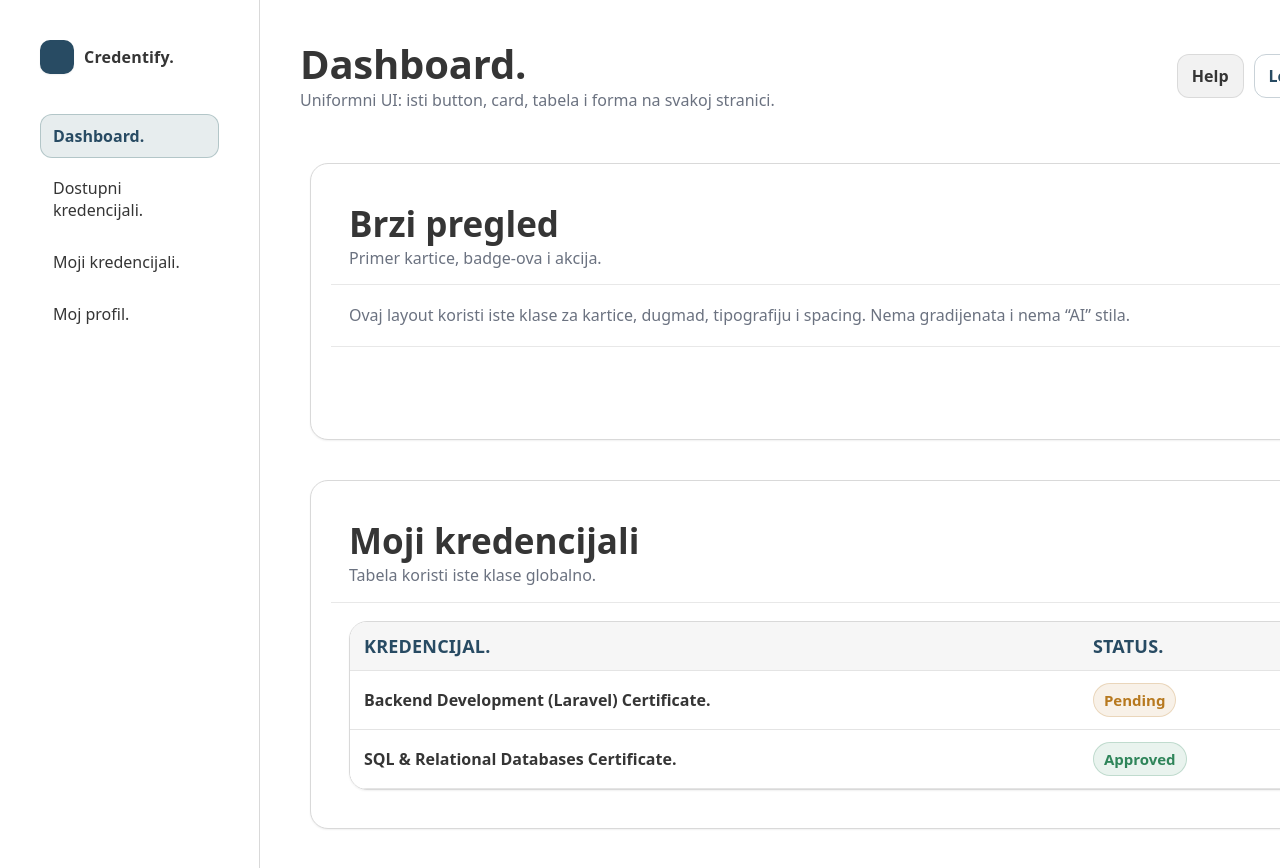
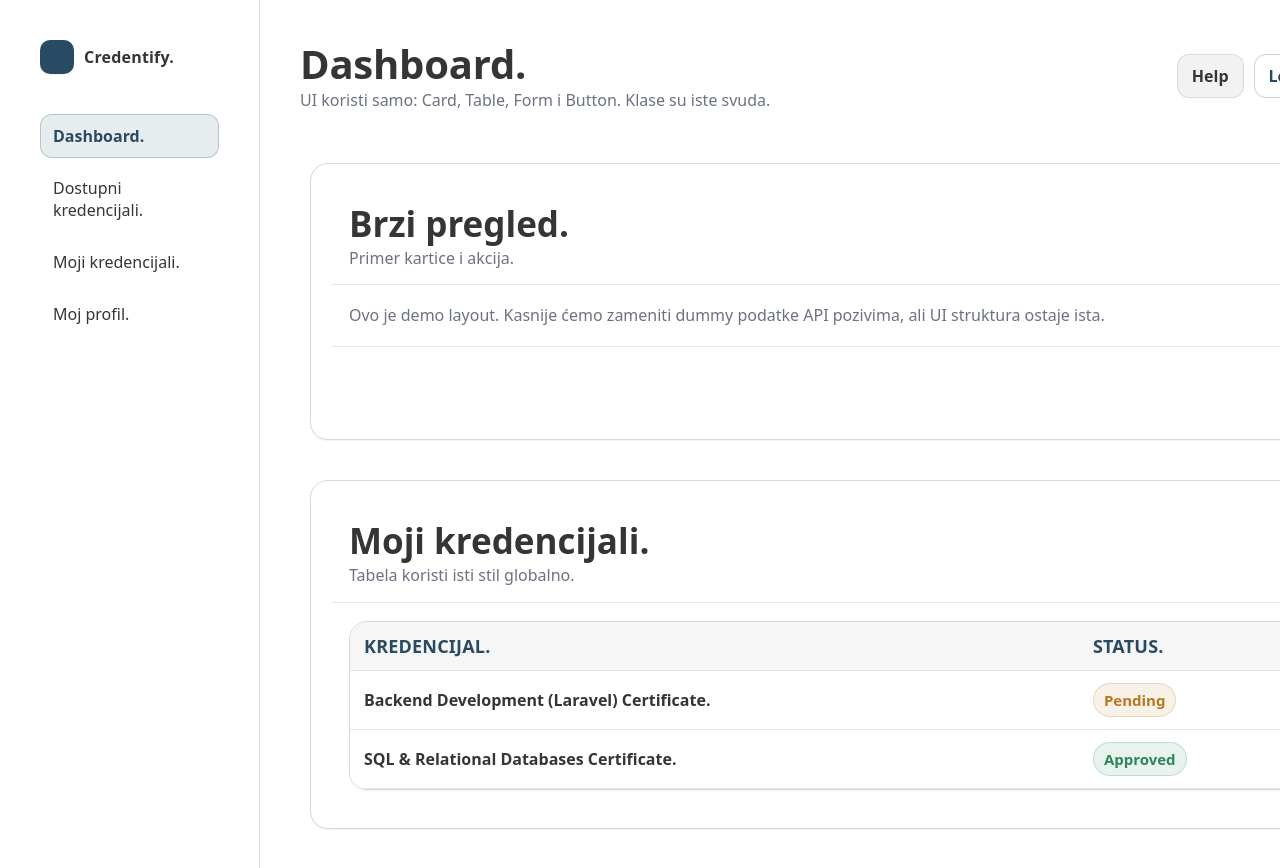
Before and after one commit to elab-development/internet-tehnologije-2025-credentify_2021_1107, a React (Create React App) app in the folder credentify-fe/: page / in a window 1280 px wide. Shown: the top 868 px of the page. Built offline with nearby package versions, Linux system fonts and the light colour scheme.

Commit message:
Reusable komponente da lakse pravimo stranice

```diff
--- a/credentify-fe/src/App.js
+++ b/credentify-fe/src/App.js
@@ -1,40 +1,10 @@
 import React, { useMemo, useState } from "react";
 import "./App.css";
 
-function Button({ variant = "primary", children, ...props }) {
-  const cls = `btn ${
-    variant === "primary"
-      ? "btn-primary"
-      : variant === "secondary"
-      ? "btn-secondary"
-      : variant === "danger"
-      ? "btn-danger"
-      : "btn-ghost"
-  }`;
-  return (
-    <button className={cls} {...props}>
-      {children}
-    </button>
-  );
-}
-
-function Card({ title, subtitle, actions, children, footer }) {
-  return (
-    <div className="card">
-      {(title || subtitle || actions) && (
-        <div className="card-header">
-          <div>
-            {title && <h2 className="h2">{title}</h2>}
-            {subtitle && <p className="p">{subtitle}</p>}
-          </div>
-          {actions && <div style={{ display: "flex", gap: 10 }}>{actions}</div>}
-        </div>
-      )}
-      <div className="card-content">{children}</div>
-      {footer && <div className="card-footer">{footer}</div>}
-    </div>
-  );
-}
+import Button from "./components/Button";
+import Card from "./components/Card";
+import Table from "./components/Table";
+import Form from "./components/Form";
 
 function Badge({ tone = "neutral", children }) {
   const cls =
@@ -46,48 +16,6 @@ function Badge({ tone = "neutral", children }) {
       ? "badge badge-danger"
       : "badge badge-neutral";
   return <span className={cls}>{children}</span>;
-}
-
-function ProfileCard({ user, onSave }) {
-  const [profileInfo, setProfileInfo] = useState(user.profile_info);
-
-  return (
-    <Card
-      title="Moj profil"
-      subtitle="Uredi samo profile info, ostalo je read-only."
-      actions={<Badge tone="neutral">{user.role}</Badge>}
-      footer={
-        <Button variant="primary" onClick={() => onSave(profileInfo)}>
-          Sačuvaj
-        </Button>
-      }
-    >
-      <div className="profile">
-        <div className="avatar">{user.name.slice(0, 1).toUpperCase()}</div>
-        <div className="kv">
-          <div className="kv-row">
-            <div className="kv-key">Ime.</div>
-            <div className="kv-val">{user.name}.</div>
-          </div>
-          <div className="kv-row">
-            <div className="kv-key">Email.</div>
-            <div className="kv-val">{user.email}.</div>
-          </div>
-
-          <div className="field" style={{ marginTop: 8 }}>
-            <div className="label">Profile info.</div>
-            <textarea
-              className="textarea"
-              value={profileInfo || ""}
-              onChange={(e) => setProfileInfo(e.target.value)}
-              placeholder="Unesi kratak opis profila."
-            />
-            <div className="helper">Preporuka: do 2–3 rečenice.</div>
-          </div>
-        </div>
-      </div>
-    </Card>
-  );
 }
 
 function CredentialCard({ credential, onApply }) {
@@ -111,53 +39,14 @@ function CredentialCard({ credential, onApply }) {
         </div>
 
         <div style={{ display: "flex", gap: 10, marginTop: 6 }}>
-          <Button variant="primary" onClick={() => onApply(credential.id)}>
+          <Button variant="primary" type="button" onClick={() => onApply(credential.id)}>
             Prijavi se
           </Button>
-          <Button variant="ghost">Detalji</Button>
+          <Button variant="ghost" type="button">
+            Detalji
+          </Button>
         </div>
       </div>
-    </div>
-  );
-}
-
-function SimpleTable({ rows }) {
-  return (
-    <div className="table-wrap">
-      <table className="table">
-        <thead>
-          <tr>
-            <th>Kredencijal.</th>
-            <th>Status.</th>
-            <th>Issued.</th>
-            <th>Expiry.</th>
-          </tr>
-        </thead>
-        <tbody>
-          {rows.map((r) => (
-            <tr key={r.id}>
-              <td style={{ fontWeight: 700, color: "#353535" }}>{r.credential}.</td>
-              <td>
-                <Badge
-                  tone={
-                    r.status === "Approved"
-                      ? "success"
-                      : r.status === "Pending"
-                      ? "warning"
-                      : r.status === "Rejected"
-                      ? "danger"
-                      : "neutral"
-                  }
-                >
-                  {r.status}
-                </Badge>
-              </td>
-              <td>{r.issued || "-"}</td>
-              <td>{r.expiry || "-"}</td>
-            </tr>
-          ))}
-        </tbody>
-      </table>
     </div>
   );
 }
@@ -166,12 +55,15 @@ export default function App() {
   const [page, setPage] = useState("dashboard");
   const [search, setSearch] = useState("");
 
+  const [profileInfo, setProfileInfo] = useState(
+    "Standardni korisnik Credentify aplikacije. Prati svoje kredencijale i veštine."
+  );
+
   const user = useMemo(
     () => ({
       name: "Nikola",
       email: "nikola@credentify.test",
       role: "user",
-      profile_info: "Standardni korisnik Credentify aplikacije. Prati svoje kredencijale i veštine.",
     }),
     []
   );
@@ -208,8 +100,20 @@ export default function App() {
 
   const myRows = useMemo(
     () => [
-      { id: 11, credential: "Backend Development (Laravel) Certificate", status: "Pending", issued: null, expiry: null },
-      { id: 12, credential: "SQL & Relational Databases Certificate", status: "Approved", issued: "2026-01-12", expiry: "2029-01-12" },
+      {
+        id: 11,
+        credential: "Backend Development (Laravel) Certificate",
+        status: "Pending",
+        issued: null,
+        expiry: null,
+      },
+      {
+        id: 12,
+        credential: "SQL & Relational Databases Certificate",
+        status: "Approved",
+        issued: "2026-01-12",
+        expiry: "2029-01-12",
+      },
     ],
     []
   );
@@ -217,16 +121,53 @@ export default function App() {
   const filteredCredentials = useMemo(() => {
     const q = search.trim().toLowerCase();
     if (!q) return credentials;
-    return credentials.filter((c) => c.name.toLowerCase().includes(q) || c.category.toLowerCase().includes(q) || c.issuer.toLowerCase().includes(q));
+    return credentials.filter(
+      (c) =>
+        c.name.toLowerCase().includes(q) ||
+        c.category.toLowerCase().includes(q) ||
+        c.issuer.toLowerCase().includes(q)
+    );
   }, [credentials, search]);
 
   function onApply(id) {
     alert(`Prijava poslata za credential_id=${id}.`);
   }
 
-  function onSaveProfile(profileInfo) {
+  function onSaveProfile() {
     alert(`Profile info sačuvan: ${profileInfo}`);
   }
+
+  const myCredentialsColumns = useMemo(
+    () => [
+      {
+        key: "credential",
+        header: "Kredencijal",
+        render: (row) => <span style={{ fontWeight: 700 }}>{row.credential}.</span>,
+      },
+      {
+        key: "status",
+        header: "Status",
+        render: (row) => (
+          <Badge
+            tone={
+              row.status === "Approved"
+                ? "success"
+                : row.status === "Pending"
+                ? "warning"
+                : row.status === "Rejected"
+                ? "danger"
+                : "neutral"
+            }
+          >
+            {row.status}
+          </Badge>
+        ),
+      },
+      { key: "issued", header: "Issued", render: (row) => (row.issued ? row.issued : "-") },
+      { key: "expiry", header: "Expiry", render: (row) => (row.expiry ? row.expiry : "-") },
+    ],
+    []
+  );
 
   return (
     <div className="app">
@@ -237,16 +178,28 @@ export default function App() {
         </div>
 
         <div className="nav">
-          <button className={`nav-item ${page === "dashboard" ? "is-active" : ""}`} onClick={() => setPage("dashboard")}>
+          <button
+            className={`nav-item ${page === "dashboard" ? "is-active" : ""}`}
+            onClick={() => setPage("dashboard")}
+          >
             Dashboard.
           </button>
-          <button className={`nav-item ${page === "available" ? "is-active" : ""}`} onClick={() => setPage("available")}>
+          <button
+            className={`nav-item ${page === "available" ? "is-active" : ""}`}
+            onClick={() => setPage("available")}
+          >
             Dostupni kredencijali.
           </button>
-          <button className={`nav-item ${page === "my" ? "is-active" : ""}`} onClick={() => setPage("my")}>
+          <button
+            className={`nav-item ${page === "my" ? "is-active" : ""}`}
+            onClick={() => setPage("my")}
+          >
             Moji kredencijali.
           </button>
-          <button className={`nav-item ${page === "profile" ? "is-active" : ""}`} onClick={() => setPage("profile")}>
+          <button
+            className={`nav-item ${page === "profile" ? "is-active" : ""}`}
+            onClick={() => setPage("profile")}
+          >
             Moj profil.
           </button>
         </div>
@@ -264,12 +217,18 @@ export default function App() {
                 ? "Moji kredencijali."
                 : "Moj profil."}
             </h1>
-            <p className="p">Uniformni UI: isti button, card, tabela i forma na svakoj stranici.</p>
+            <p className="p">
+              UI koristi samo: Card, Table, Form i Button. Klase su iste svuda.
+            </p>
           </div>
 
           <div style={{ display: "flex", gap: 10 }}>
-            <Button variant="secondary">Help</Button>
-            <Button variant="ghost">Logout</Button>
+            <Button variant="secondary" type="button">
+              Help
+            </Button>
+            <Button variant="ghost" type="button">
+              Logout
+            </Button>
           </div>
         </div>
 
@@ -278,25 +237,30 @@ export default function App() {
             <>
               <Card
                 title="Brzi pregled"
-                subtitle="Primer kartice, badge-ova i akcija."
+                subtitle="Primer kartice i akcija."
                 actions={<Badge tone="success">Active</Badge>}
-                footer={<Button variant="primary" onClick={() => setPage("available")}>Pregledaj kredencijale</Button>}
+                footer={
+                  <Button variant="primary" type="button" onClick={() => setPage("available")}>
+                    Pregledaj kredencijale
+                  </Button>
+                }
               >
                 <p className="p">
-                  Ovaj layout koristi iste klase za kartice, dugmad, tipografiju i spacing. Nema gradijenata i nema “AI” stila.
+                  Ovo je demo layout. Kasnije ćemo zameniti dummy podatke API pozivima, ali UI
+                  struktura ostaje ista.
                 </p>
               </Card>
 
-              <Card title="Moji kredencijali" subtitle="Tabela koristi iste klase globalno.">
-                <SimpleTable rows={myRows} />
+              <Card title="Moji kredencijali" subtitle="Tabela koristi isti stil globalno.">
+                <Table columns={myCredentialsColumns} rows={myRows} rowKey="id" />
               </Card>
             </>
           )}
 
           {page === "available" && (
             <Card
-              title="Prijavi se na kredencijal"
-              subtitle="Pretraga + kartice. Jedan sistem klasa."
+              title="Prijava za kredencijal"
+              subtitle="Pretraga + kartice."
               actions={
                 <div className="search">
                   <input
@@ -305,7 +269,7 @@ export default function App() {
                     value={search}
                     onChange={(e) => setSearch(e.target.value)}
                   />
-                  <Button variant="secondary" onClick={() => setSearch("")}>
+                  <Button variant="secondary" type="button" onClick={() => setSearch("")}>
                     Reset
                   </Button>
                 </div>
@@ -320,12 +284,58 @@ export default function App() {
           )}
 
           {page === "my" && (
-            <Card title="Lista mojih kredencijala" subtitle="Isti table stil svuda.">
-              <SimpleTable rows={myRows} />
+            <Card title="Lista mojih kredencijala" subtitle="Isti Table stil na svim stranicama.">
+              <Table columns={myCredentialsColumns} rows={myRows} rowKey="id" />
             </Card>
           )}
 
-          {page === "profile" && <ProfileCard user={user} onSave={onSaveProfile} />}
+          {page === "profile" && (
+            <Card
+              title="Moj profil"
+              subtitle="Ažurira se samo profile info."
+              actions={<Badge tone="neutral">{user.role}</Badge>}
+            >
+              <div className="profile">
+                <div className="avatar">{user.name.slice(0, 1).toUpperCase()}</div>
+
+                <div className="kv">
+                  <div className="kv-row">
+                    <div className="kv-key">Ime.</div>
+                    <div className="kv-val">{user.name}.</div>
+                  </div>
+                  <div className="kv-row">
+                    <div className="kv-key">Email.</div>
+                    <div className="kv-val">{user.email}.</div>
+                  </div>
+
+                  <div style={{ marginTop: 8 }}>
+                    <Form
+                      onSubmit={onSaveProfile}
+                      actions={
+                        <>
+                          <Button variant="secondary" type="button" onClick={() => setProfileInfo("")}>
+                            Reset
+                          </Button>
+                          <Button variant="primary" type="submit">
+                            Sačuvaj
+                          </Button>
+                        </>
+                      }
+                    >
+                      <Form.Field label="Profile info" helper="Preporuka: do 2–3 rečenice.">
+                        <textarea
+                          className="textarea"
+                          value={profileInfo}
+                          onChange={(e) => setProfileInfo(e.target.value)}
+                          placeholder="Unesi kratak opis profila."
+                        />
+                      </Form.Field>
+                    </Form>
+                  </div>
+                </div>
+              </div>
+            </Card>
+          )}
         </div>
       </main>
     </div>
--- /dev/null
+++ b/credentify-fe/src/components/Button.jsx
@@ -0,0 +1,15 @@
+import React from "react";
+
+//reusable komponenta koja ce nam pomoci da lakse prosledimo kog je tipa dugme i da stilizujemo
+export default function Button({ variant = "primary", className = "", ...props }) {
+  const variantClass =
+    variant === "primary"
+      ? "btn-primary"
+      : variant === "secondary"
+      ? "btn-secondary"
+      : variant === "danger"
+      ? "btn-danger"
+      : "btn-ghost";
+
+  return <button className={`btn ${variantClass} ${className}`} {...props} />;
+}
--- /dev/null
+++ b/credentify-fe/src/components/Card.jsx
@@ -0,0 +1,29 @@
+import React from "react";
+
+//reusable komponenta koju cemo cesto koristiti
+export default function Card({ title, subtitle, actions, children, footer }) {
+  const hasHeader = title || subtitle || actions;
+
+  return (
+    <div className="card">
+      {hasHeader && (
+        <div className="card-header">
+          <div>
+            {title && <h2 className="h2">{title}.</h2>}
+            {subtitle && <p className="p">{subtitle}</p>}
+          </div>
+
+          {actions && (
+            <div style={{ display: "flex", gap: 10, alignItems: "center" }}>
+              {Array.isArray(actions) ? actions.map((a, i) => <React.Fragment key={i}>{a}</React.Fragment>) : actions}
+            </div>
+          )}
+        </div>
+      )}
+
+      <div className="card-content">{children}</div>
+
+      {footer && <div className="card-footer">{footer}</div>}
+    </div>
+  );
+}
--- /dev/null
+++ b/credentify-fe/src/components/Form.jsx
@@ -0,0 +1,29 @@
+import React from "react";
+
+//reusable komponenta, koristice se za autentifikaciju i bilo koje popunjavanje
+function Form({ onSubmit, actions, children }) {
+  return (
+    <form
+      className="form"
+      onSubmit={(e) => {
+        e.preventDefault();
+        onSubmit?.();
+      }}
+    >
+      {children}
+      {actions && <div style={{ display: "flex", gap: 10, justifyContent: "flex-end" }}>{actions}</div>}
+    </form>
+  );
+}
+
+Form.Field = function Field({ label, helper, error, children }) {
+  return (
+    <div className="field">
+      {label && <div className="label">{label}.</div>}
+      {children}
+      {error ? <div className="helper" style={{ color: "var(--c-danger)" }}>{error}.</div> : helper ? <div className="helper">{helper}</div> : null}
+    </div>
+  );
+};
+
+export default Form;
--- /dev/null
+++ b/credentify-fe/src/components/Table.jsx
@@ -0,0 +1,53 @@
+import React from "react";
+import Button from "./Button";
+
+export default function Table({ columns, rows, rowKey = "id", actions }) {
+  const getRowKey = (row) => (typeof rowKey === "function" ? rowKey(row) : row[rowKey]);
+
+  return (
+    <div className="table-wrap">
+      <table className="table">
+        <thead>
+          <tr>
+            {columns.map((c) => (
+              <th key={c.key}>{c.header}.</th>
+            ))}
+            {actions && actions.length > 0 && <th>Akcije.</th>}
+          </tr>
+        </thead>
+
+        <tbody>
+          {rows.map((row) => (
+            <tr key={getRowKey(row)}>
+              {columns.map((c) => (
+                <td key={c.key}>
+                  {c.render ? c.render(row) : String(row[c.key] ?? "-")}
+                </td>
+              ))}
+
+              {actions && actions.length > 0 && (
+                <td>
+                  <div style={{ display: "flex", gap: 10, flexWrap: "wrap" }}>
+                    {actions
+                      .filter((a) => (a.show ? a.show(row) : true))
+                      .map((a, idx) => (
+                        <Button
+                          key={idx}
+                          variant={a.variant || "ghost"}
+                          type="button"
+                          onClick={() => a.onClick(row)}
+                          disabled={a.disabled ? a.disabled(row) : false}
+                        >
+                          {a.label}
+                        </Button>
+                      ))}
+                  </div>
+                </td>
+              )}
+            </tr>
+          ))}
+        </tbody>
+      </table>
+    </div>
+  );
+}
```
